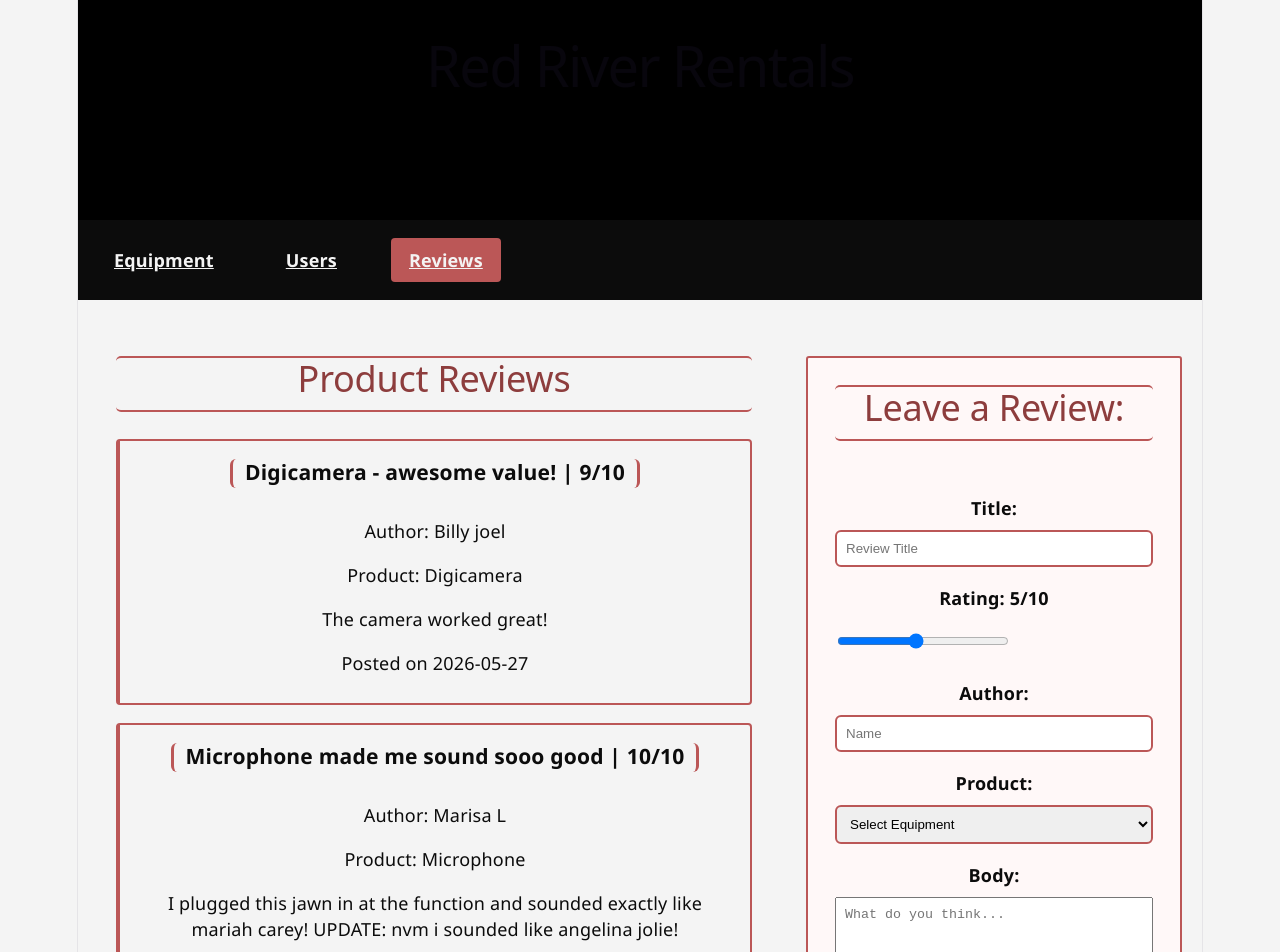
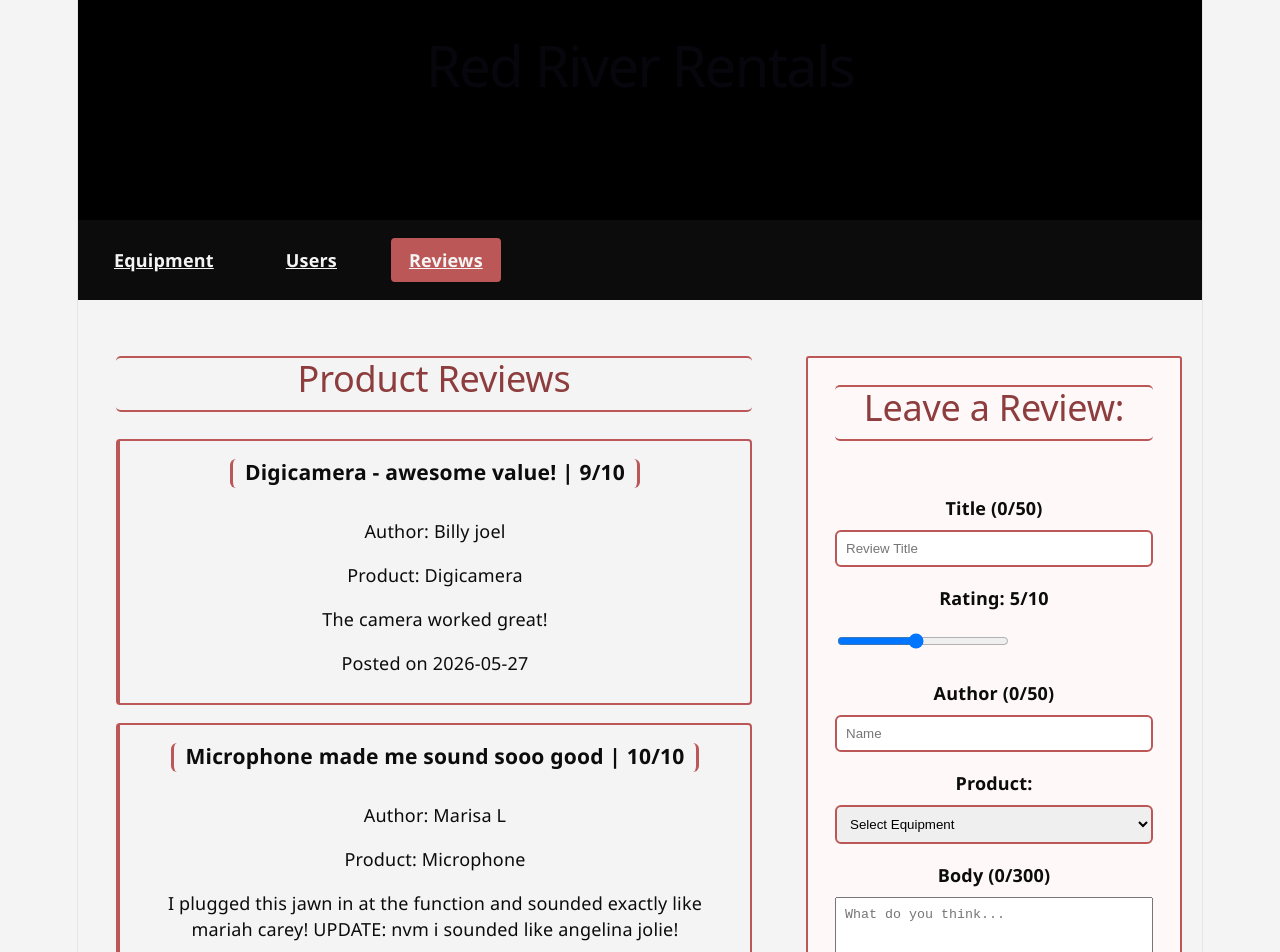
Before and after one commit to emaglaque2-rrc/full-stack-project-group-4, a React (Vite) app: page /reviews in a window 1280 px wide. Shown: the top 952 px of the page. Built offline with nearby package versions, Linux system fonts and the light colour scheme.

Commit message:
further validation

```diff
--- a/src/components/reviews/reviews.tsx
+++ b/src/components/reviews/reviews.tsx
@@ -85,7 +85,7 @@ function RenderReviews({ equipment }: equipmentProps) {
             <h2>Leave a Review:</h2>
             <p id="validationError">{validationError}</p>
             {/* title */}
-            <label htmlFor="title-field">Title:</label>
+            <label htmlFor="title-field">Title ({title.length}/50)</label>
             <input
               type="text"
               name="title"
@@ -108,7 +108,7 @@ function RenderReviews({ equipment }: equipmentProps) {
             />
 
             {/* author */}
-            <label htmlFor="author-field">Author:</label>
+            <label htmlFor="author-field">Author ({author.length}/50)</label>
             <input
               type="text"
               name="author"
@@ -133,7 +133,7 @@ function RenderReviews({ equipment }: equipmentProps) {
             </select>
 
             {/* body */}
-            <label htmlFor="review-body">Body:</label>
+            <label htmlFor="review-body">Body ({body.length}/300)</label>
             <textarea
               name="body"
               id="review-body"
```
